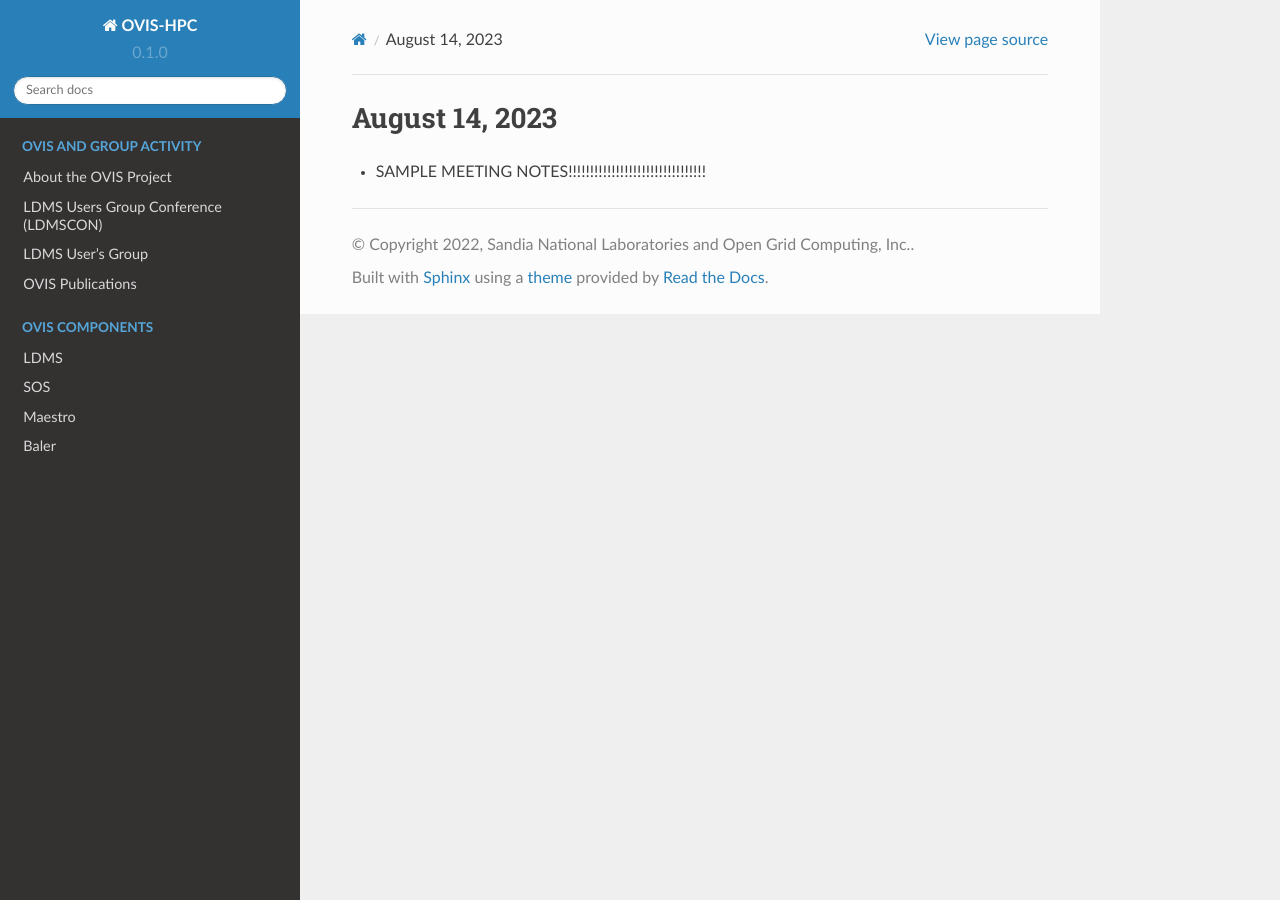
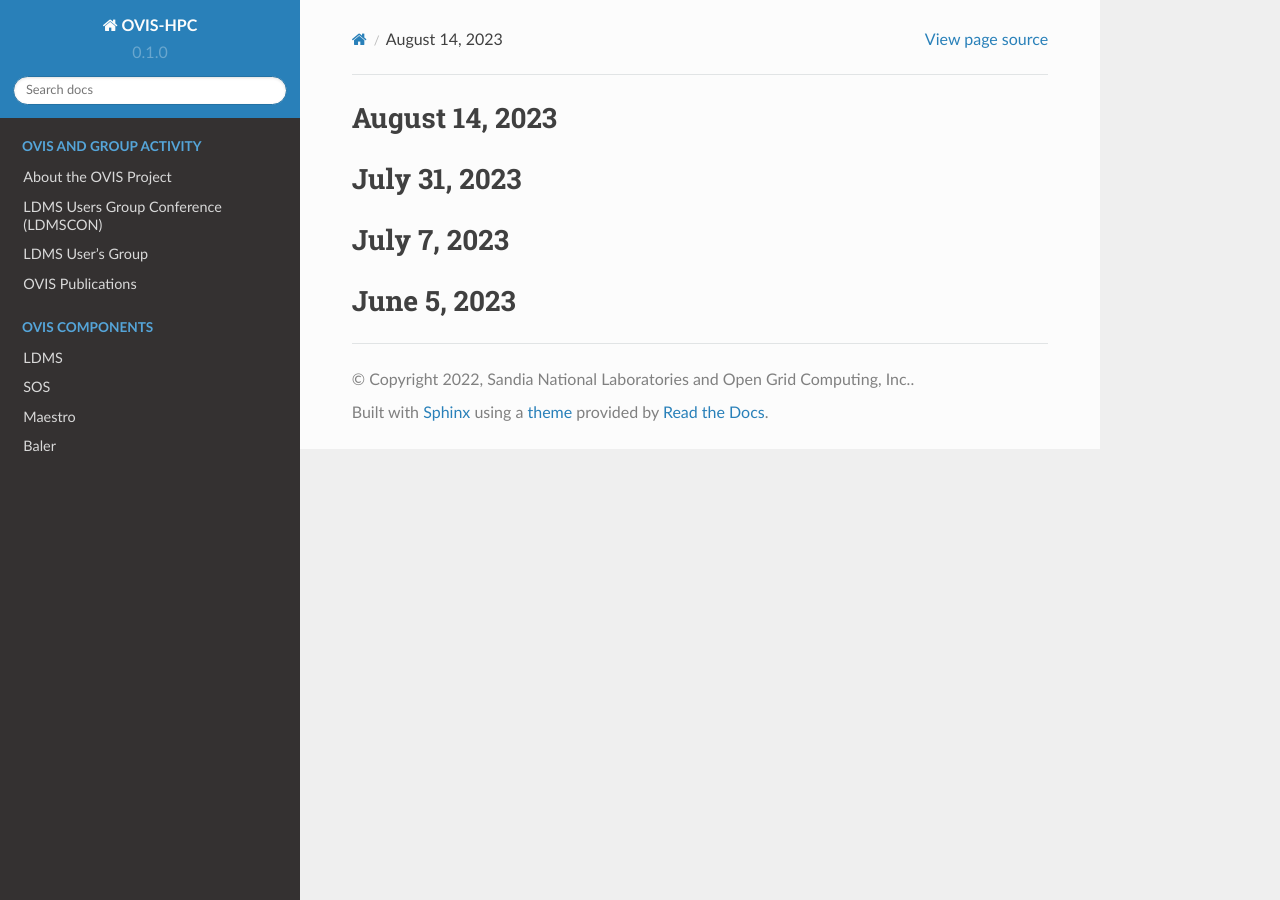
Before and after one commit to ovis-hpc/readthedocs, a Sphinx documentation site: the page built from docs/source/ug_notes.rst, in a window 1280 px wide. Built offline with Sphinx 7.4.7 and the Read the Docs theme 2.0.0, drawn with Linux system fonts in a browser that asks for light colours.

Commit message:
Update ug_notes.rst

```diff
--- a/docs/source/ug_notes.rst
+++ b/docs/source/ug_notes.rst
@@ -1,3 +1,13 @@
 August 14, 2023
 ----------------
-- SAMPLE MEETING NOTES!!!!!!!!!!!!!!!!!!!!!!!!!!!!!!!!
+
+
+July 31, 2023
+----------------
+
+
+July 7, 2023
+----------------
+
+June 5, 2023
+----------------
```
